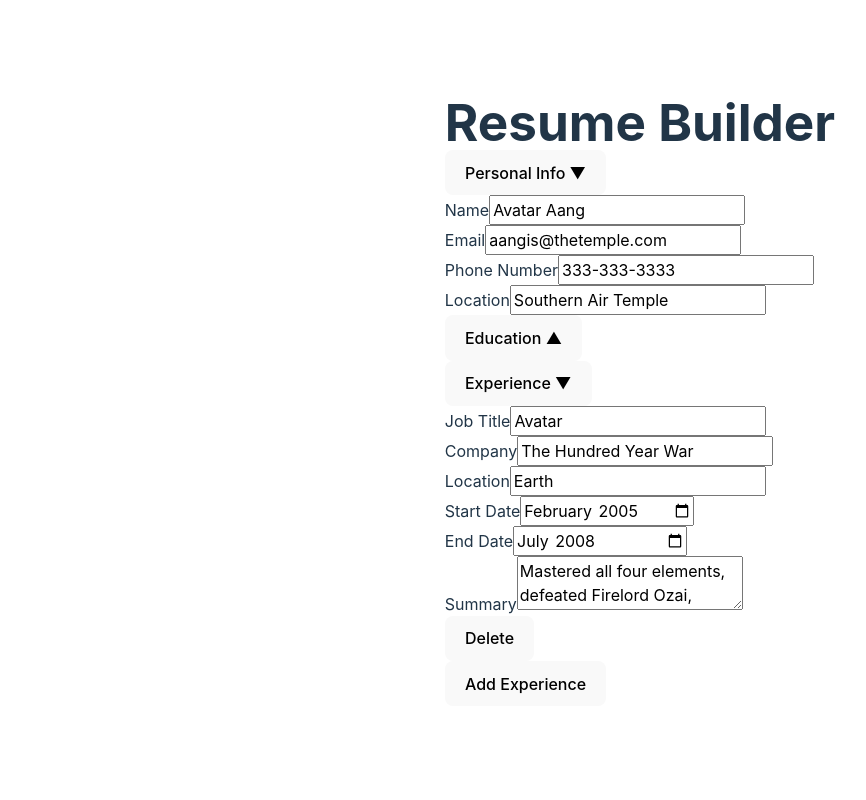
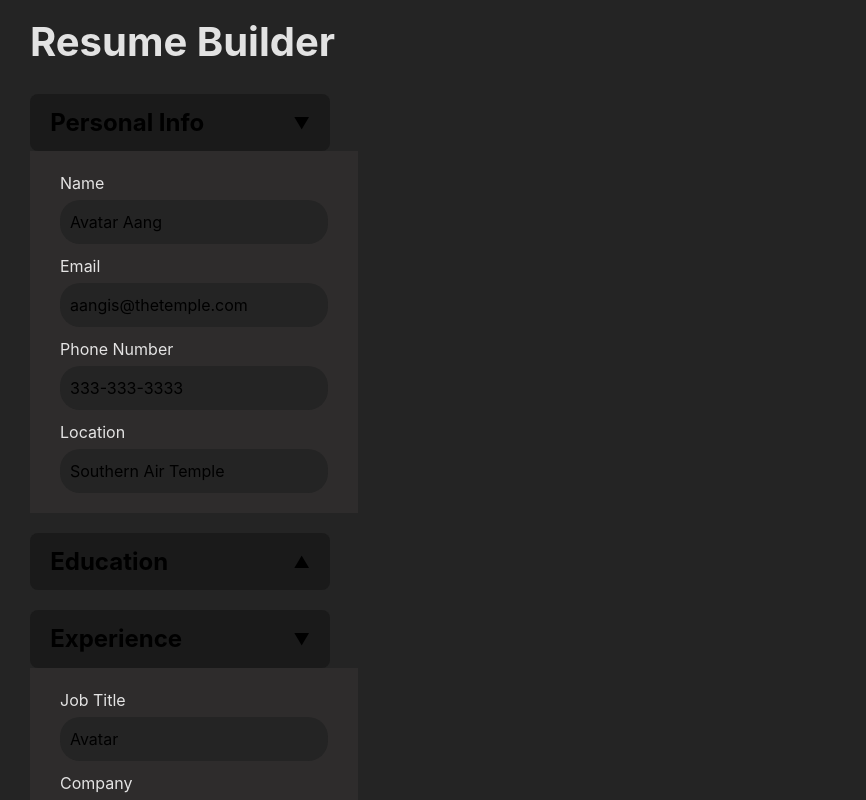
Before and after one commit to ey-u/resume-builder, a React (Vite) app: page / in a window 1280 px wide. Shown: the top 800 px of the page, without its empty margins (0-866 px from the left). Built offline with nearby package versions, Linux system fonts and the light colour scheme.

Commit message:
Style editing section and forms

```diff
--- a/src/App.jsx
+++ b/src/App.jsx
@@ -63,7 +63,9 @@ export default function App() {
 
   return (
     <>
+      <div className="left">
         <h1>Resume Builder</h1>
+        <div className="editingSection">
           <Section initialToggle={true} title={"Personal Info"}>
             <PersonalInfo onChange={handlePersonalInfoChange} resume={resume} />
           </Section>
@@ -79,7 +81,9 @@ export default function App() {
                 />
               );
             })}
-        <button onClick={handleNewEducation}>Add Education</button>
+            <button className="add" onClick={handleNewEducation}>
+              Add Education
+            </button>
           </Section>
           <Section initialToggle={true} title={"Experience"}>
             {resume.experience.map((entry) => {
@@ -93,8 +97,12 @@ export default function App() {
                 />
               );
             })}
-        <button onClick={handleNewExperience}>Add Experience</button>
+            <button className="add" onClick={handleNewExperience}>
+              Add Experience
+            </button>
           </Section>
+        </div>
+      </div>
     </>
   );
 }
--- a/src/components/Education.jsx
+++ b/src/components/Education.jsx
@@ -1,8 +1,8 @@
 export default function Education({ onChange, onDelete, education, id }) {
   return (
-    <div>
+    <div className="formContainer">
       <form>
-        <div>
+        <div className="formRow">
           <label htmlFor="school">School</label>
           <input
             id="school"
@@ -13,7 +13,7 @@ export default function Education({ onChange, onDelete, education, id }) {
           />
         </div>
 
-        <div>
+        <div className="formRow">
           <label htmlFor="location">Location</label>
           <input
             id="location"
@@ -24,7 +24,7 @@ export default function Education({ onChange, onDelete, education, id }) {
           />
         </div>
 
-        <div>
+        <div className="formRow">
           <label htmlFor="gradDate">Graduation Date</label>
           <input
             id="gradDate"
@@ -35,7 +35,7 @@ export default function Education({ onChange, onDelete, education, id }) {
           />
         </div>
 
-        <div>
+        <div className="formRow">
           <label htmlFor="degree">Degree</label>
           <input
             id="degree"
@@ -46,7 +46,7 @@ export default function Education({ onChange, onDelete, education, id }) {
           />
         </div>
 
-        <button type="button" onClick={() => onDelete(id)}>
+        <button className="delete" type="button" onClick={() => onDelete(id)}>
           Delete
         </button>
       </form>
--- a/src/components/Experience.jsx
+++ b/src/components/Experience.jsx
@@ -1,8 +1,8 @@
 export default function Experience({ onChange, onDelete, experience, id }) {
   return (
-    <div>
+    <div className="formContainer">
       <form>
-        <div>
+        <div className="formRow">
           <label htmlFor="position">Job Title</label>
           <input
             id="position"
@@ -13,7 +13,7 @@ export default function Experience({ onChange, onDelete, experience, id }) {
           />
         </div>
 
-        <div>
+        <div className="formRow">
           <label htmlFor="company">Company</label>
           <input
             id="company"
@@ -25,7 +25,7 @@ export default function Experience({ onChange, onDelete, experience, id }) {
           />
         </div>
 
-        <div>
+        <div className="formRow">
           <label htmlFor="location">Location</label>
           <input
             id="location"
@@ -36,7 +36,7 @@ export default function Experience({ onChange, onDelete, experience, id }) {
           />
         </div>
 
-        <div>
+        <div className="formRow">
           <label htmlFor="startDate">Start Date</label>
           <input
             id="startDate"
@@ -47,7 +47,7 @@ export default function Experience({ onChange, onDelete, experience, id }) {
           />
         </div>
 
-        <div>
+        <div className="formRow">
           <label htmlFor="endDate">End Date</label>
           <input
             id="endDate"
@@ -58,7 +58,7 @@ export default function Experience({ onChange, onDelete, experience, id }) {
           />
         </div>
 
-        <div>
+        <div className="formRow">
           <label htmlFor="summary">Summary</label>
           <textarea
             id="summary"
@@ -69,7 +69,7 @@ export default function Experience({ onChange, onDelete, experience, id }) {
           />
         </div>
 
-        <button type="button" onClick={() => onDelete(id)}>
+        <button className="delete" type="button" onClick={() => onDelete(id)}>
           Delete
         </button>
       </form>
--- a/src/components/PersonalInfo.jsx
+++ b/src/components/PersonalInfo.jsx
@@ -1,8 +1,8 @@
 export default function PersonalInfo({ onChange, resume }) {
   return (
-    <div>
+    <div className="formContainer">
       <form>
-        <div>
+        <div className="formRow">
           <label htmlFor="name">Name</label>
           <input
             id="name"
@@ -14,7 +14,7 @@ export default function PersonalInfo({ onChange, resume }) {
           />
         </div>
 
-        <div>
+        <div className="formRow">
           <label htmlFor="email">Email</label>
           <input
             id="email"
@@ -26,7 +26,7 @@ export default function PersonalInfo({ onChange, resume }) {
           />
         </div>
 
-        <div>
+        <div className="formRow">
           <label htmlFor="phone">Phone Number</label>
           <input
             id="phone"
@@ -38,7 +38,7 @@ export default function PersonalInfo({ onChange, resume }) {
           />
         </div>
 
-        <div>
+        <div className="formRow">
           <label htmlFor="location">Location</label>
           <input
             id="location"
--- a/src/components/Section.jsx
+++ b/src/components/Section.jsx
@@ -9,9 +9,9 @@ export default function Section({ initialToggle, title, children }) {
   return (
     <div>
       <button onClick={() => toggleSection()}>
-        {title} {isOpen ? <span>&#9660;</span> : <span>&#9650;</span>}
+        <h2>{title}</h2> {isOpen ? <span>&#9660;</span> : <span>&#9650;</span>}
       </button>
-      {isOpen && <div className="form">{children}</div>}
+      {isOpen && <div className="sectionContainer">{children}</div>}
     </div>
   );
 }
--- a/src/index.css
+++ b/src/index.css
@@ -1,11 +1,18 @@
 :root {
+  --main-bg-color: #242424;
+  --section-bg-color: #2e2c2c;
+  --section-button-color: #1a1a1a;
+  --input-bg-color: #242424;
+  --red: rgb(204, 2, 2);
+  --green: rgb(0, 131, 0);
+
   font-family: Inter, system-ui, Avenir, Helvetica, Arial, sans-serif;
   line-height: 1.5;
   font-weight: 400;
 
   color-scheme: light dark;
   color: rgba(255, 255, 255, 0.87);
-  background-color: #242424;
+  background-color: var(--main-bg-color);
 
   font-synthesis: none;
   text-rendering: optimizeLegibility;
@@ -13,6 +20,7 @@
   -moz-osx-font-smoothing: grayscale;
 }
 
+/* start of css reset */
 *,
 *::before,
 *::after {
@@ -61,6 +69,7 @@ h5,
 h6 {
   text-wrap: balance;
 }
+/* end of css reset */
 
 a {
   font-weight: 500;
@@ -72,29 +81,34 @@ a:hover {
 }
 
 body {
-  display: flex;
-  justify-content: center;
-  align-items: center;
+  display: grid;
+  grid-template-columns: 1fr 3fr;
+  grid-gap: 3vw;
   min-width: 320px;
   min-height: 100vh;
 }
 
 h1 {
-  font-size: 3.2em;
+  font-size: 2.5rem;
   line-height: 1.1;
 }
 
 button {
+  width: 300px;
   border-radius: 8px;
   border: 1px solid transparent;
-  padding: 0.6em 1.2em;
-  font-size: 1em;
+  padding: 0.6rem 1.2rem;
+  font-size: 1rem;
   font-weight: 500;
   font-family: inherit;
-  background-color: #1a1a1a;
+  background-color: var(--section-button-color);
   cursor: pointer;
   transition: border-color 0.25s;
+  display: flex;
+  justify-content: space-between;
+  align-items: center;
 }
+
 button:hover {
   border-color: #646cff;
 }
@@ -103,7 +117,30 @@ button:focus-visible {
   outline: 4px auto -webkit-focus-ring-color;
 }
 
-@media (prefers-color-scheme: light) {
+.delete,
+.add {
+  padding: 0.5rem;
+  justify-content: center;
+  width: 200px;
+  font-size: 1.2rem;
+  align-self: center;
+}
+
+.delete {
+  background-color: var(--main-bg-color);
+  color: var(--red);
+  border: 2px solid var(--red);
+}
+
+.add {
+  background-color: var(--green);
+  background-color: var(--main-bg-color);
+  color: var(--green);
+  border: 2px solid var(--green);
+  margin-top: 25px;
+}
+
+/* @media (prefers-color-scheme: light) {
   :root {
     color: #213547;
     background-color: #ffffff;
@@ -114,4 +151,49 @@ button:focus-visible {
   button {
     background-color: #f9f9f9;
   }
+} */
+
+.left {
+  padding: 20px 30px;
 }
+
+.editingSection {
+  margin-top: 30px;
+  display: flex;
+  flex-direction: column;
+  gap: 20px;
+}
+
+.sectionContainer {
+  display: flex;
+  flex-direction: column;
+}
+
+.formContainer {
+  padding: 20px 30px;
+  background-color: var(--section-bg-color);
+}
+
+form {
+  display: flex;
+  flex-direction: column;
+  gap: 10px;
+}
+
+.formRow {
+  display: flex;
+  flex-direction: column;
+  gap: 5px;
+}
+
+input,
+textarea {
+  background-color: var(--input-bg-color);
+  border: none;
+  border-radius: 20px;
+  padding: 10px;
+}
+
+textarea {
+  max-width: 240px;
+}
```
Lines whose indentation alone changed are shown as unchanged.
